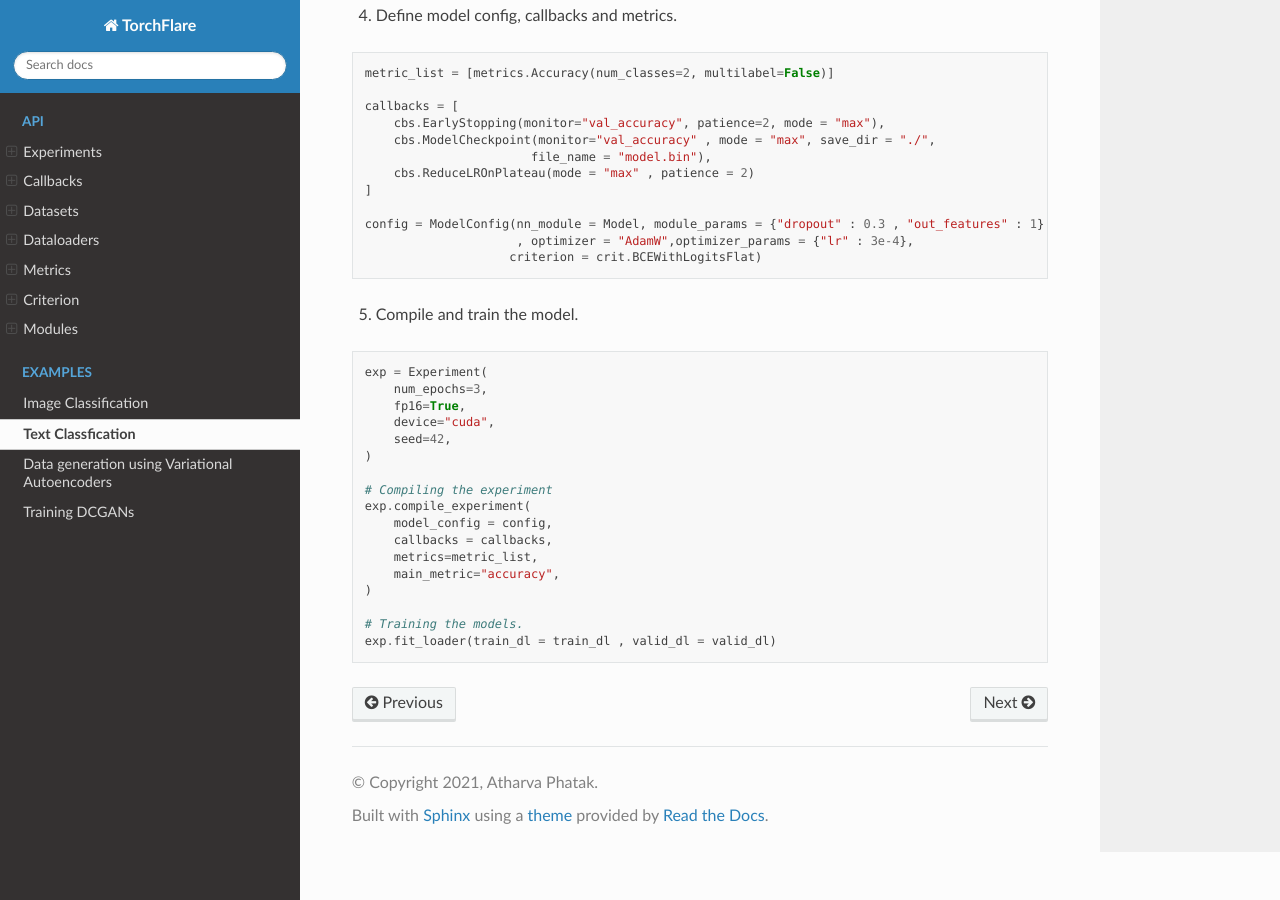
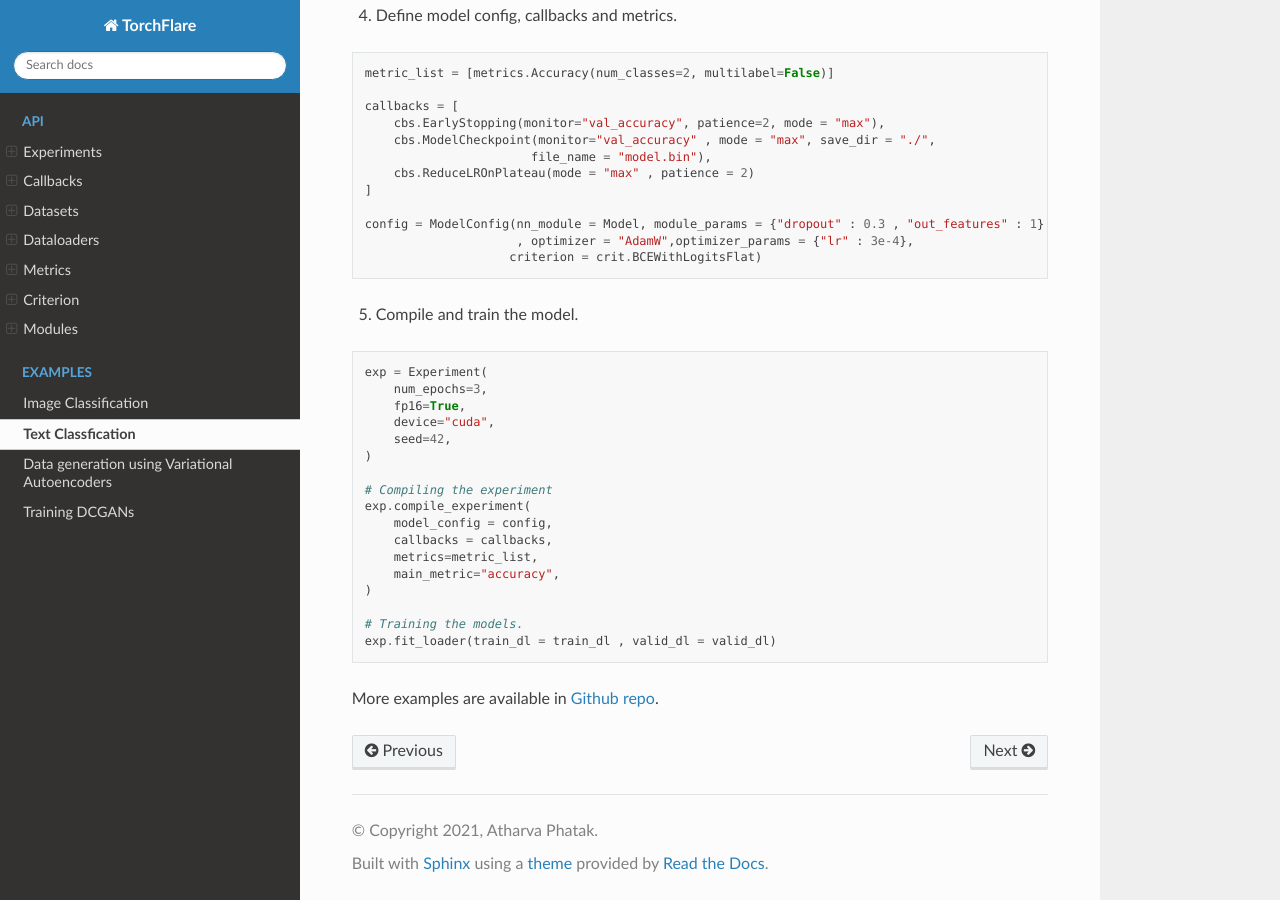
Before and after one commit to Atharva-Phatak/torchflare, a Sphinx documentation site: the page built from docs/source/Examples/text_classification.rst, in a window 1280 px wide and 900 px high, scrolled down 1223 px. Built offline with Sphinx 7.4.7 and the Read the Docs theme 2.0.0, drawn with Linux system fonts in a browser that asks for light colours.

Commit message:
docs-improvements

```diff
--- a/docs/source/Examples/gans.rst
+++ b/docs/source/Examples/gans.rst
@@ -243,3 +243,5 @@ Training DCGANs
 
     exp.compile_experiment(model_config=exp_config, callbacks=callbacks)
     exp.fit_loader(dataloader)
+
+More examples are available in `Github repo <https://github.com/Atharva-Phatak/torchflare/tree/main/examples>`_.
--- a/docs/source/Examples/mnist-vae.rst
+++ b/docs/source/Examples/mnist-vae.rst
@@ -115,3 +115,6 @@ Data generation using Variational Autoencoders
     exp = VAEExperiment(num_epochs=30, fp16=False, device="cuda", seed=42)
     exp.compile_experiment(model_config=config)
     exp.fit_loader(train_loader, val_loader)
+
+
+More examples are available in `Github repo <https://github.com/Atharva-Phatak/torchflare/tree/main/examples>`_.
--- a/docs/source/Examples/text_classification.rst
+++ b/docs/source/Examples/text_classification.rst
@@ -102,3 +102,5 @@ Text Classfication
 
     # Training the models.
     exp.fit_loader(train_dl = train_dl , valid_dl = valid_dl)
+
+More examples are available in `Github repo <https://github.com/Atharva-Phatak/torchflare/tree/main/examples>`_.
```
Also changed, not shown: 1 other file.
